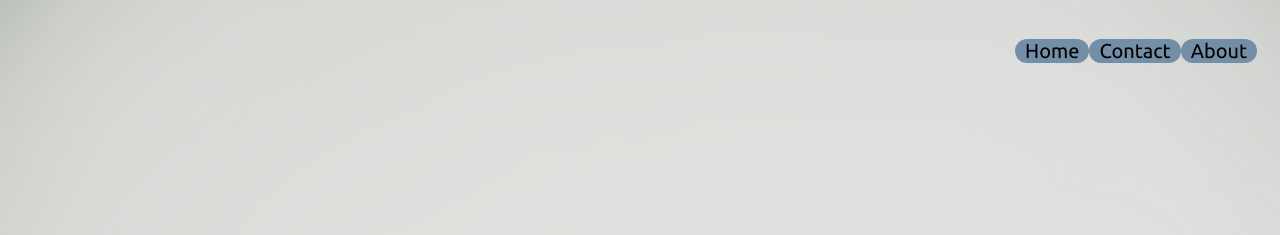
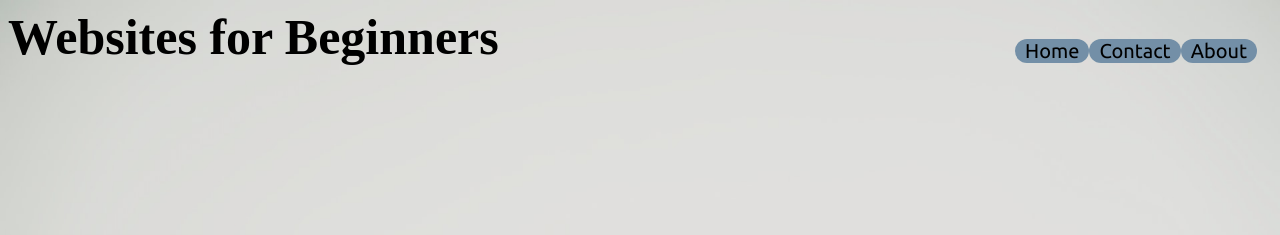
Before and after one commit to carltemple/final-project, a plain HTML site: page index.html in a window 1280 px wide. Shown: the top 235 px of the page. Drawn offline with Linux system fonts and the light colour scheme.

Commit message:
added headers and styling

```diff
--- a/css/style.css
+++ b/css/style.css
@@ -39,6 +39,12 @@ nav div a:hover{
     border-radius: 50px;
     color: rgb(255, 255, 255);
 }
+header{
+    float: left;
+    font-size: 50px;
+    font-family: 'Ubuntu' serif;
+    font-weight: bold;
+}
 body{
     font-family: 'Ubuntu' sans-serif;
 }
@@ -79,7 +85,7 @@ i {
    padding: 20px;
 }
 i:hover{
-    color: 	#0C4160;
+    color: 	#000000;
 }
 footer{
     margin: 40px;
--- a/index.html
+++ b/index.html
@@ -9,7 +9,7 @@
         <link rel="stylesheet" href="css/style.css">
     </head>
     <body>
-
+        <header>Websites for Beginners</header>
         <nav>
             <ul>
                 <li><div class="container-1"><a href="index.html">Home</a></div></li>
```
Also changed, not shown: about.html (+1 -1 lines), contact.html (+1 -1 lines).
